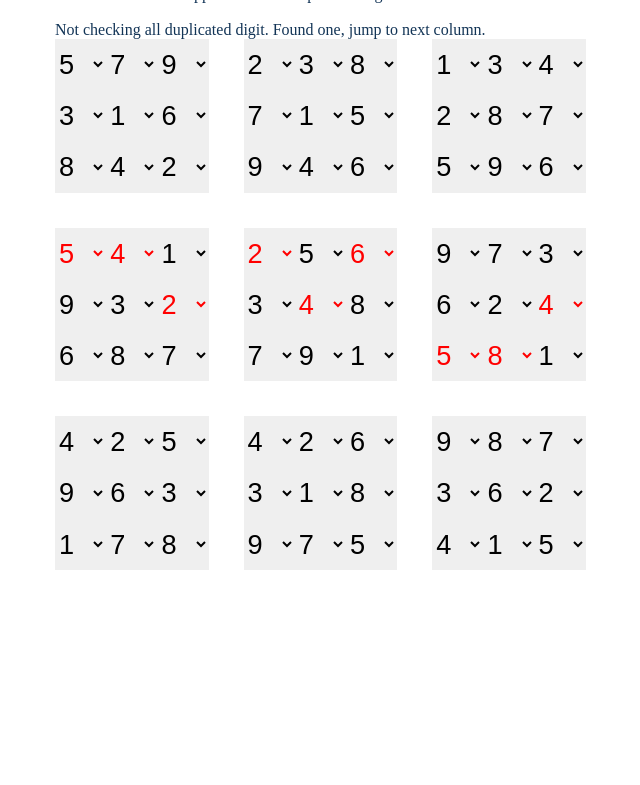
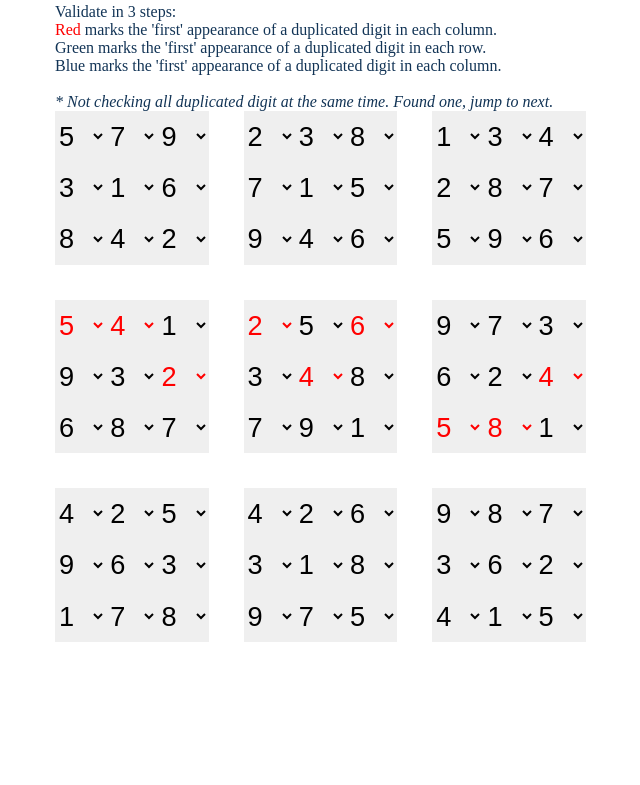
Before and after one commit to xiaobaoxixi/auto-soduku-sass, a website: page index.html in a window 1280 px wide. Shown: the part 180-965 px from the top of the page, without its empty margins (73-713 px from the left). Before the commit the page ends 893 px from the top, so only its background shows below. Drawn offline with Linux system fonts and the light colour scheme.

Commit message:
added: desc

```diff
--- a/index.html
+++ b/index.html
@@ -10,9 +10,13 @@
 
 <body>
     <h1>soduku</h1>
+    <br>
+    <p>Validate in 3 steps:</p>
     <p><span class="dup-col">Red</span> marks the 'first' appearance of a duplicated digit in each column.</p>
+    <p><span class="dup-row">Green</span> marks the 'first' appearance of a duplicated digit in each row.</p>
+    <p><span class="dup-cell">Blue</span> marks the 'first' appearance of a duplicated digit in each column.</p>
     <br>
-    <p>Not checking all duplicated digit. Found one, jump to next column.</p>
+    <p><i>* Not checking all duplicated digit at the same time. Found one, jump to next.</i></p>
     <form action="" name="soduku" autocomplete="off">
         <section>
 
```
